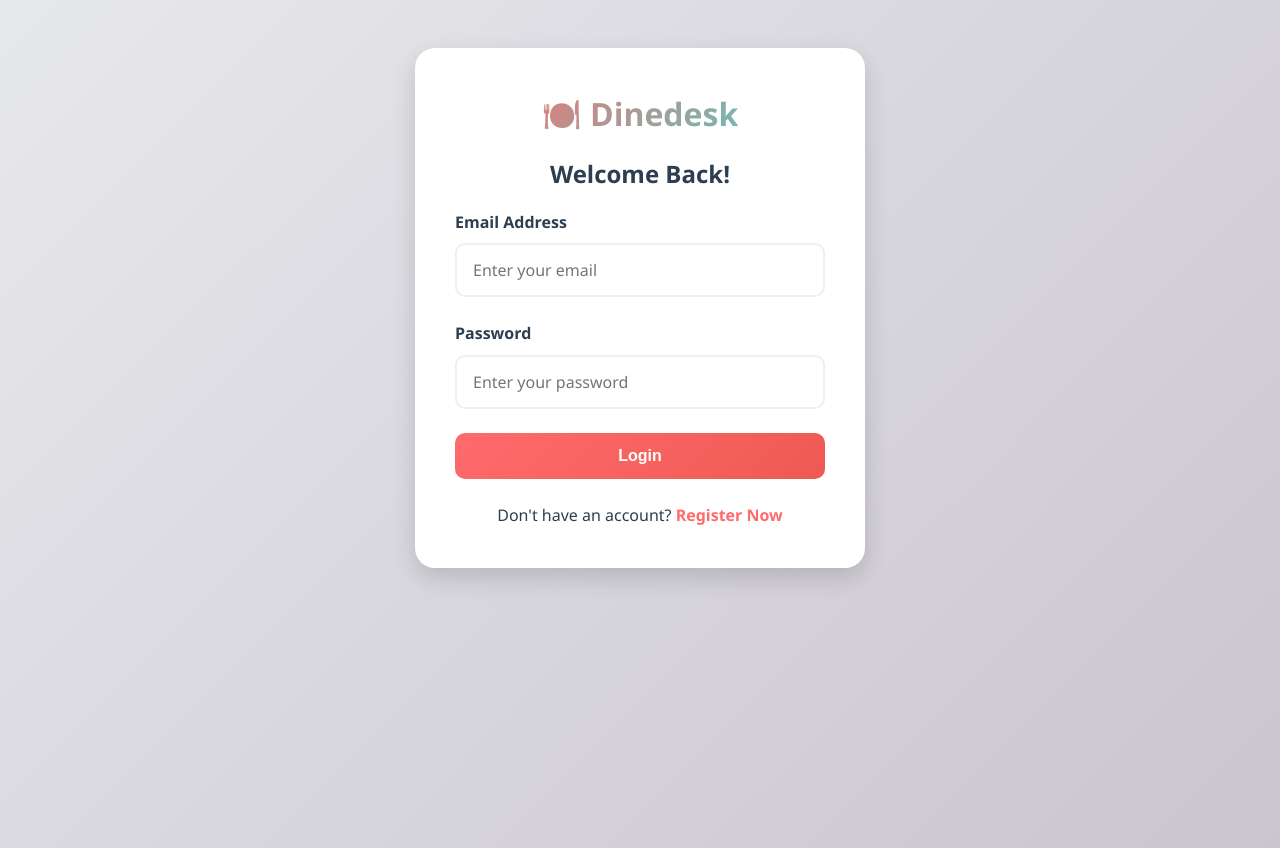
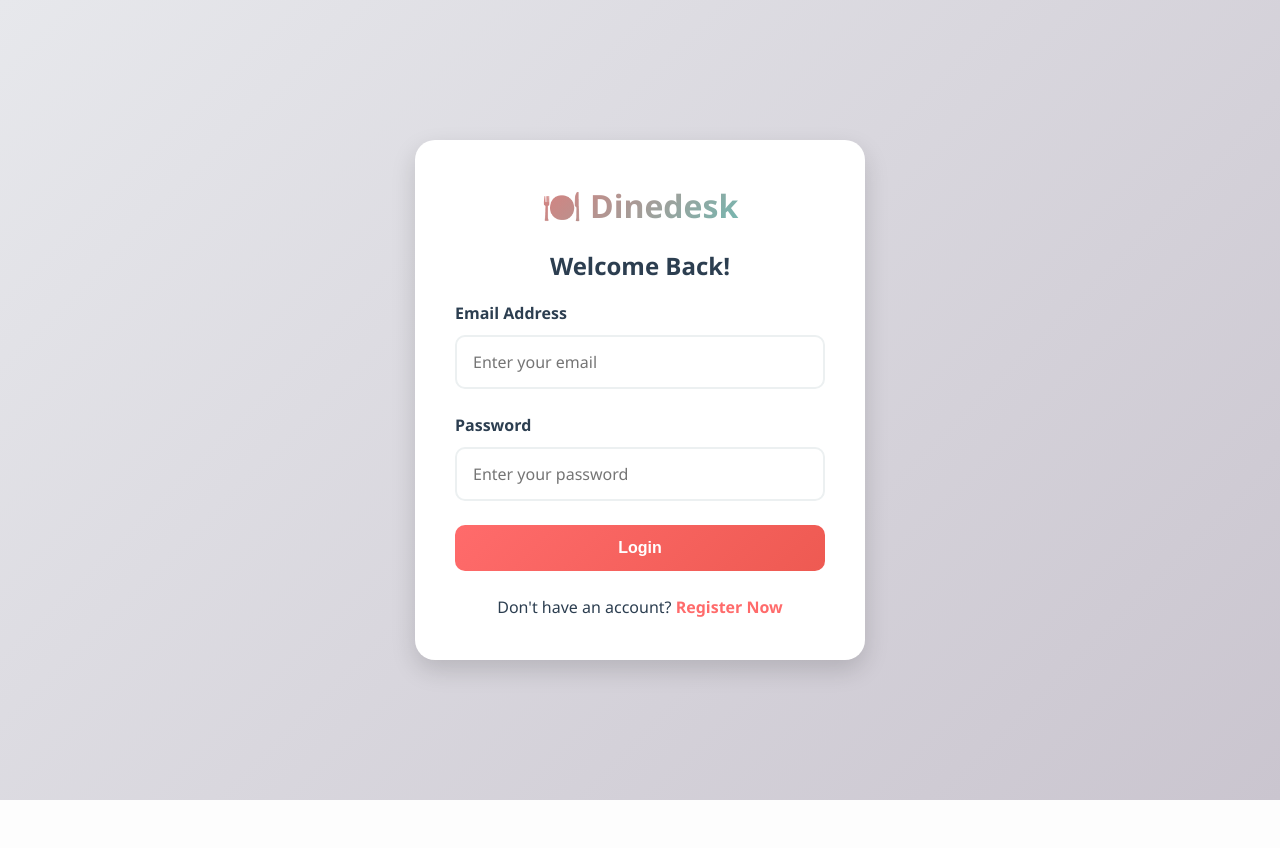
Before and after one commit to Alwin-22022004/dinedesk-canteen, a PHP site: page /login.php in a window 1280 px wide. After the commit the page ends 800 px from the top, so only its background shows below. Run offline with PHP 8.4, Linux system fonts and the light colour scheme.

Commit message:
style: center login and register forms on screen

```diff
--- a/public/login.php
+++ b/public/login.php
@@ -16,6 +16,14 @@ unset($_SESSION['error']);
     <meta name="viewport" content="width=device-width, initial-scale=1.0">
     <title>Login | Dinedesk</title>
     <link rel="stylesheet" href="assets/styles.css">
+    <style>
+        body {
+            display: flex;
+            justify-content: center;
+            align-items: center;
+            min-height: 100vh;
+        }
+    </style>
 </head>
 <body>
     <div class="container">
```
Also changed, not shown: public/register.php (+7 -0 lines).
